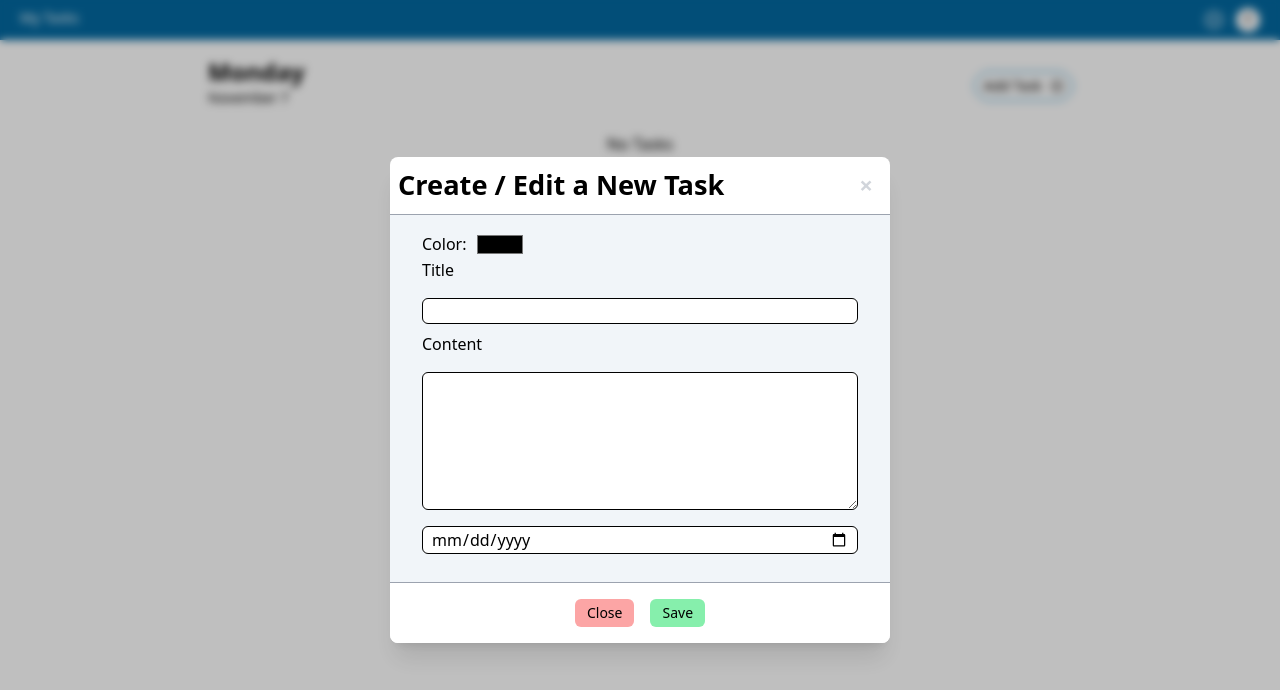
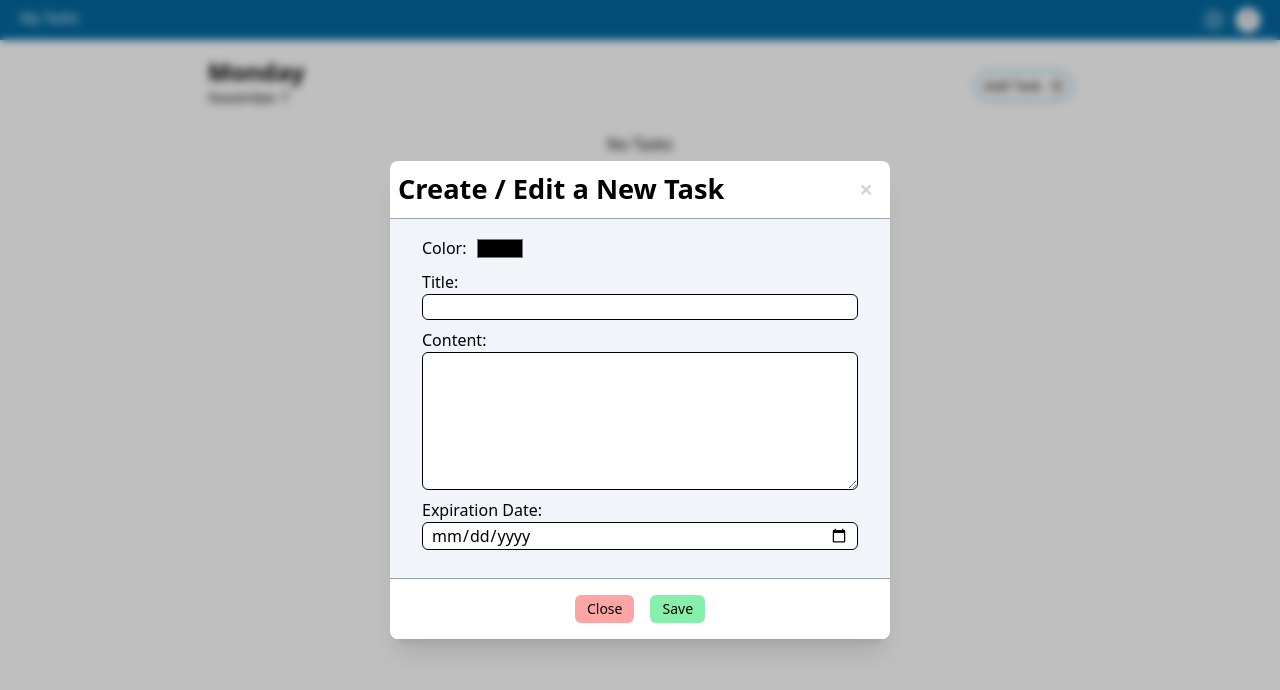
Before and after one commit to francociprian/to-do, a React (Vite) app: page / in a window 1280 px wide. Both pictures are taken after a click on the button "Add Task". Shown: the top 690 px of the page. Built offline with nearby package versions, Linux system fonts and the light colour scheme.

Commit message:
Changing(Modal)

```diff
--- a/src/components/TaskModal.jsx
+++ b/src/components/TaskModal.jsx
@@ -46,8 +46,8 @@ export default function TaskModal({ note, onChange, onSave, onClose, visible })
                 <label htmlFor='color'>Color: </label>
                 <input type="color" id='color' value={color} onChange={handleColor} className='appearance-none border-none bg-transparent input-color'  />
               </div>
-              <div className='flex flex-col justify-start gap-4'>
-                <label htmlFor="title">Title</label>
+              <div className='flex flex-col justify-start mt-2'>
+                <label htmlFor="title">Title:</label>
                 <input
                   required
                   type="text"
@@ -57,8 +57,8 @@ export default function TaskModal({ note, onChange, onSave, onClose, visible })
                   className='border border-black px-2 rounded-md'
                 />
               </div>
-              <div className='flex flex-col justify-start gap-4 mt-2'>
-                <label htmlFor="content">Content</label>
+              <div className='flex flex-col justify-start mt-2'>
+                <label htmlFor="content">Content:</label>
                 <textarea
                   required
                   id="content"
@@ -68,30 +68,8 @@ export default function TaskModal({ note, onChange, onSave, onClose, visible })
                   className='border border-black rounded-md p-2'
                 ></textarea>
               </div>
-              {/* <div className='flex gap-2'>
-                <input
-                    required
-                    type='checkbox'
-                    id="expirationCheckbox"
-                    className='border border-black px-2 rounded-md'
-                    onClick={() => setExpiration(!expiration)}
-                />
-                <label htmlFor="expirationCheckbox">Expiration</label>
-              </div>
-              {expiration ? (
-                <div className='flex flex-col justify-start gap-4'>
-                  <label htmlFor="expiration"></label>
-                  <input
-                    required
-                    type='date'
-                    id="expiration"
-                    onChange={(event) => onChange('expiration', event.target.value)}
-                    className='border border-black px-2 rounded-md'
-                  />
-                </div>
-              ) : null} */}
-              <div className='flex flex-col justify-start gap-4'>
-                  <label htmlFor="expiration"></label>
+              <div className='flex flex-col justify-start mt-2'>
+                  <label htmlFor="expiration">Expiration Date:</label>
                   <input
                     required
                     type='date'
```
